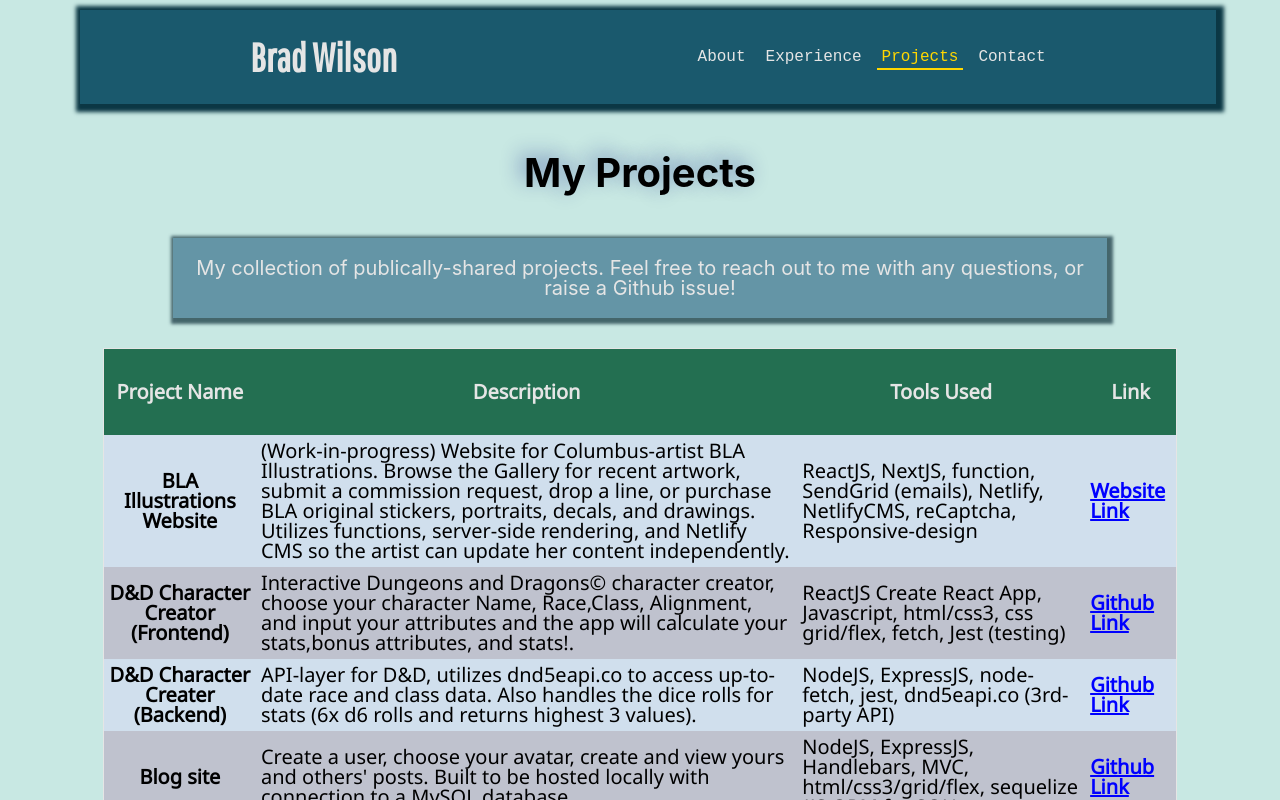
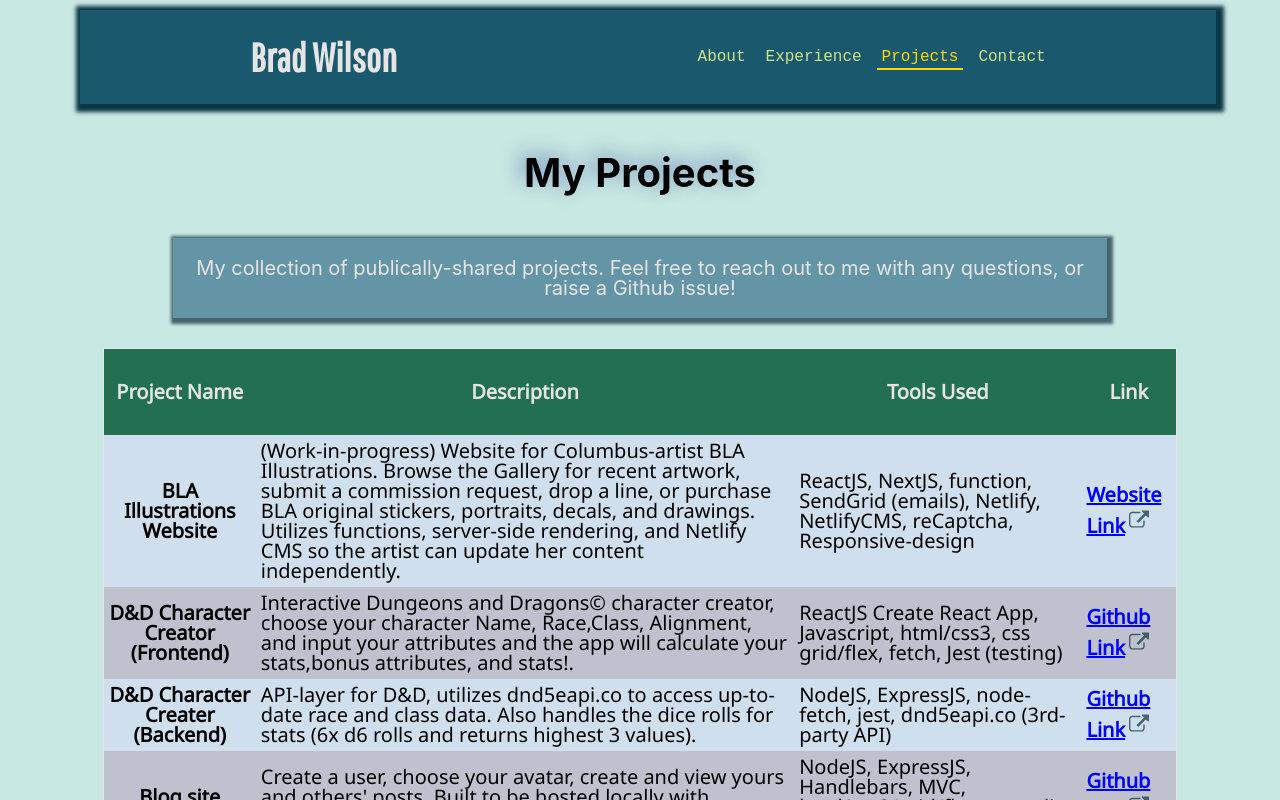
Before and after one commit to bnwilson/bnwilson.github.io, a React (Create React App) app: page / in a window 1280 px wide. Both pictures are taken after a click on the button "Projects". Shown: the top 800 px of the page. Built offline with nearby package versions, Linux system fonts and the light colour scheme; a web font is replaced by a local one.

Commit message:
Styling and link fixing

```diff
--- a/src/Components/Contact.jsx
+++ b/src/Components/Contact.jsx
@@ -44,7 +44,7 @@ const Contact = (props) => {
                 </div>
                 </span>
                 <span className="contact-icons">
-                    <a className="link-item" href="https://linkedin.com/li/bnwilson">
+                    <a className="link-item" href="https://linkedin.com/in/bnwilson">
                         <img className="link-img" src={linkedInIcon} alt="LinkedIn"></img>
                     </a>
                     <a className="link-item" href="https://github.com/bnwilson/brad-portfolio/issues">
--- a/src/Components/Logo.jsx
+++ b/src/Components/Logo.jsx
@@ -4,7 +4,7 @@ import '../styles/styles.css';
 
 function Logo() {
     return (
-        <div>
+        <div style={{margin: "0 auto"}}>
             <a
                 className="header__image"
                 href="/"
--- a/src/Components/Projects.jsx
+++ b/src/Components/Projects.jsx
@@ -1,6 +1,7 @@
 import React from 'react';
 import '../styles/styles.css';
 import '../styles/project.css';
+import {ReactComponent as ExternalIcon} from '../img/external-link-symbol.svg';
 
 const ProjectData = require('../static/project-data');
 
@@ -25,11 +26,23 @@ const Projects = (props) => {
                         <th>{project.title}</th>
                         <td>{project.info}</td>
                         <td>{project.tools}</td>
-                        <td><a href={project.urlLink}>{project.urlText}</a></td>
+                        <td>
+                            <a
+                                rel="noopener noreferrer"
+                                dataIcon="external"
+                                target="_blank"
+                                href={project.urlLink}
+                            >
+                                {project.urlText}
+                                <ExternalIcon fill="rgba(23, 56, 66, 0.739)" className="project-table__row-link" />
+                            </a>
+
+                        </td>
                     </tr>
                 ))}
             </tbody>
         </table>
+        <div className="icon-credit">External Icon made by <a href="https://www.flaticon.com/authors/dave-gandy" title="Dave Gandy">Dave Gandy</a> from <a href="https://www.flaticon.com/" title="Flaticon">www.flaticon.com</a></div>
     </div>
     )
 }
--- a/src/index.css
+++ b/src/index.css
@@ -18,6 +18,8 @@ html {
   --header-color: rgb(26, 89, 109);
   --header-color-shadow: rgb(11, 55, 68);
   --off-white: #e5e5e5;
+  --bright-white: #effac2;
+  --bright-white2: #d1e28d;
   --light-gray: #a7dbd29d;
   --light-shadow: #191b1b63;
   --subheader-color: rgba(90, 176, 219, 0.966);
--- a/src/static/project-data.js
+++ b/src/static/project-data.js
@@ -11,7 +11,7 @@ module.exports = {
                   "submit a commission request, drop a line, or purchase BLA original stickers, portraits, decals, and drawings. " +
                   "Utilizes functions, server-side rendering, and Netlify CMS so the artist can update her content independently.",
             tools: "ReactJS, NextJS, function, SendGrid (emails), Netlify, NetlifyCMS, reCaptcha, Responsive-design",
-            urlLink: "www.blaillustrations.netlify.com",
+            urlLink: "https://www.blaillustrations.com",
             urlText: "Website Link"
         },
         {
--- a/src/styles/exp.css
+++ b/src/styles/exp.css
@@ -15,7 +15,7 @@
     padding: 1rem .65rem;
     background-color: var(--subheader-subheader-color);
     box-shadow: var(--subheader-subheader-color-shadow) 2px 2px 3px 4px;
-    color: var(--off-white);
+    color: var(--bright-white);
     transition: .4s;
 }
 
@@ -32,6 +32,7 @@
 
 .experience_header {
     text-align: center;
+    color: var(--bright-white2);
 }
 
 .experience_content {
--- a/src/styles/project.css
+++ b/src/styles/project.css
@@ -54,6 +54,19 @@
     padding: .3rem .25rem;
 }
 
+.project-table__row-link {
+    height: 1rem;
+    width: 1rem;
+    color: var(--subheader-subheader-color);
+    padding: .2rem .2rem;
+}
+
+.icon-credit {
+    font-size: .6rem;
+    color: rgba(36, 30, 121, 0.5);
+    margin: 0 auto;
+
+}
 
 .project-table__body {
 
--- a/src/styles/styles.css
+++ b/src/styles/styles.css
@@ -146,7 +146,7 @@
     border: none;
     border-bottom: 2px solid rgba(0, 0, 0, .0);
     border-bottom-width: 0%;
-    color: var(--off-white);
+    color: var(--bright-white2);
     font-family:  'PT Mono', monospace;
     font-size: 16px;
     font-weight: lighter;
@@ -159,7 +159,7 @@
 .navbar_button:hover {
     cursor: pointer;
     border-bottom: 2px solid rgba(255, 255, 255, .8);
-    color: white;
+    color: var(--bright-white);
 }
 
 .navbar_button.navbar_button__active {
```
Also changed, not shown: src/img/external-link-symbol.svg (added).
